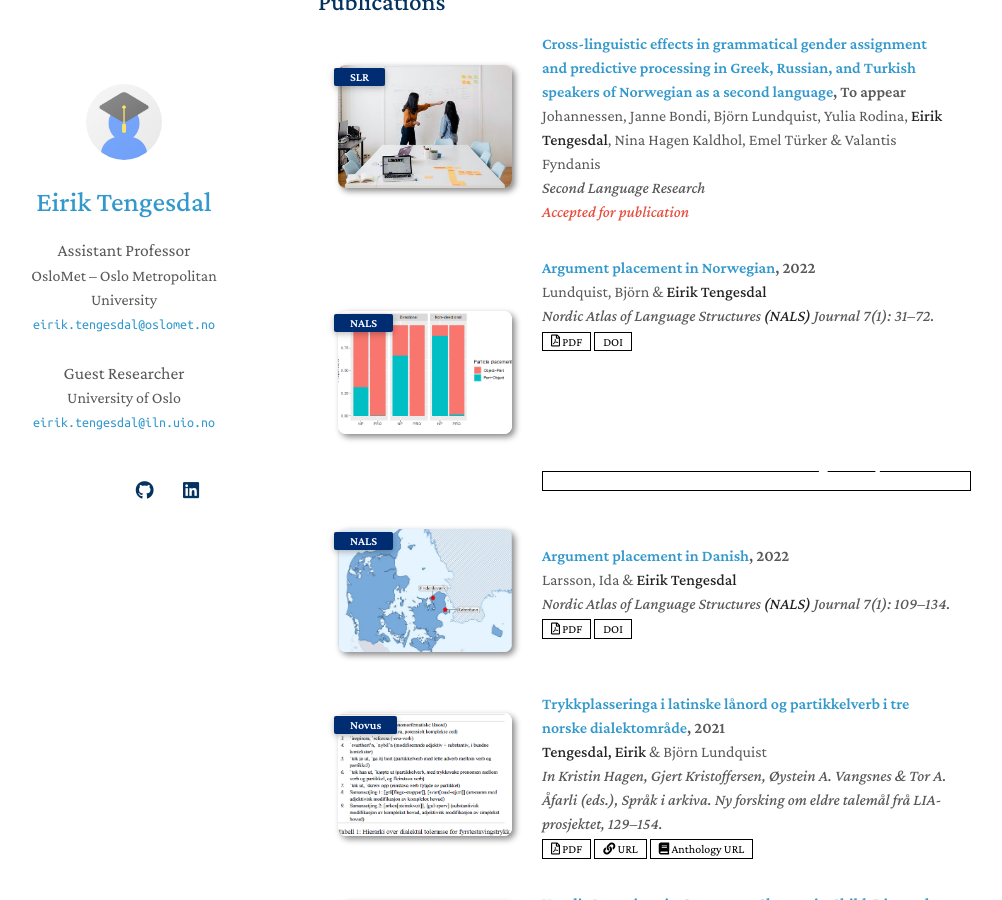
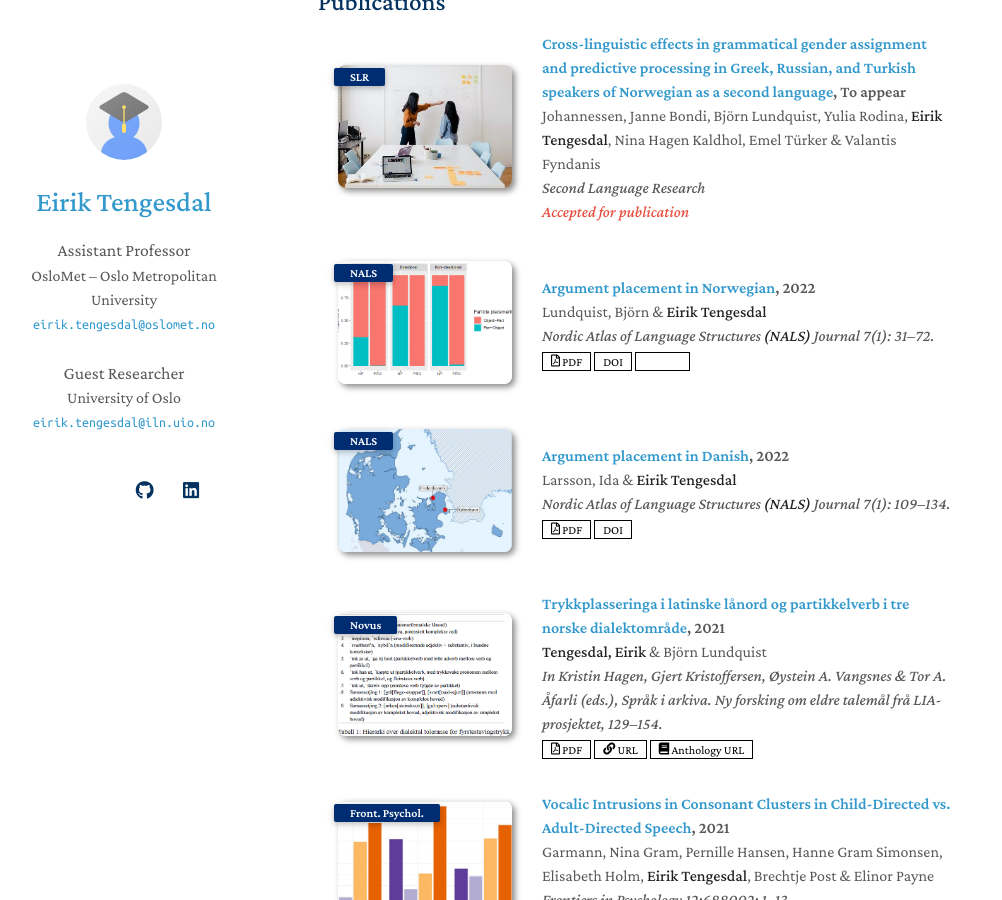
Before and after one commit to EirikTengesdal/eiriktengesdal.no-old, a Jekyll site: the page built from index.md, in a window 1280 px wide and 900 px high, scrolled down 305 px. Shown: the whole window, without its empty margins (152-1154 px from the left). Built offline with Jekyll 4.4.1, drawn with Linux system fonts in a browser that asks for light colours; nearby versions of some CDN libraries; a style sheet for code colours, icons or effects is not loaded; our own code applies the rules of GitHub Pages for plain Markdown files.

Commit message:
Update publications.md

```diff
--- a/_includes/publications.md
+++ b/_includes/publications.md
@@ -52,7 +52,7 @@
       {% endif %}
       {% if link.bibtex %}
       <a href="{{ link.bibtex }}" class="btn btn-sm z-depth-0" role="button" target="_blank" style="font-size:12px;">
-        <img src="assets/img/BibTeX_logo-light.svg" sstyle="width: auto; height: 12px;"></a>
+        <img src="assets/img/BibTeX_logo-light.svg" style="width: auto; height: 12px;"></a>
       {% endif %}
       {% if link.notes %}
       <strong> <i style="color:#e74d3c">{{ link.notes }}</i></strong>
```
